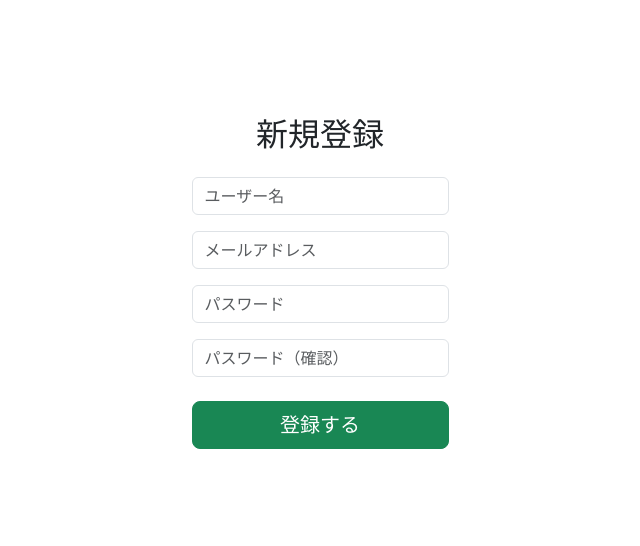
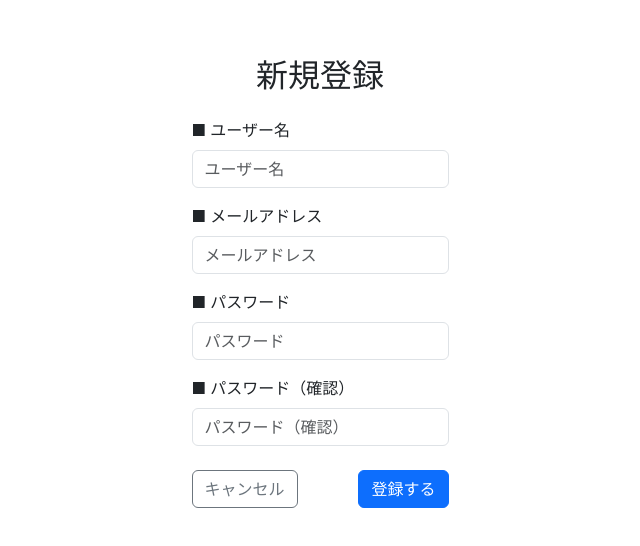
Before and after one commit to skr08m/campus_portfolioSNS, a React app in the folder frontend/: page /register in a window 1280 px wide. Shown: the part 118-664 px from the top of the page, without its empty margins (320-960 px from the left). Built offline with nearby package versions, Linux system fonts and the light colour scheme; the HTML template or start-up script is replaced by a standard one.

Commit message:
フロント微調整

```diff
--- a/frontend/src/pages/LoginPage.jsx
+++ b/frontend/src/pages/LoginPage.jsx
@@ -17,7 +17,7 @@ const LoginPage = () => {
   // ログイン成功後にページ遷移を行うためのフック
   const navigate = useNavigate();
 
-  // 2. イベントハンドラ: 入力フィールド変更時の処理
+  // 入力フィールド変更時の処理
   const handleChange = (e) => {
     // e.target.name と e.target.value を使って、対応するフィールドの状態を更新
     setFormData({
@@ -30,31 +30,31 @@ const LoginPage = () => {
     e.preventDefault();
 
     try {
-      // 1. ログインエンドポイントへPOSTリクエスト
+      // ログインエンドポイントへPOSTリクエスト
       const response = await fetch(
-        "http://localhost:8080/api/auth/login", // 👈 ログイン用のエンドポイント
+        "http://localhost:8080/api/auth/login",
         {
           method: "POST",
           headers: {
             "Content-Type": "application/json"
           },
+          // RegisterとはJSON名が異なるため注意
           body: JSON.stringify({
-            email: formData.email, // 👈 キー名はJava側に合わせる
+            email: formData.email,
             password: formData.password
           })
         }
       );
 
-      // 2. レスポンスのチェック
+      // 401 Unauthorized などが返ってきた場合はエラーメッセージを表示
       if (!response.ok) {
-        // 401 Unauthorized などが返ってきた場合
         throw new Error("メールアドレスまたはパスワードが正しくありません");
       }
 
-      // 3. サーバーから発行された「本物のJWT」を受け取る
+      // サーバーから発行されたJWTを受け取る
       const jwt = await response.text();
 
-      // 4. ブラウザの localStorage に保存（これで各画面のガードを突破できる）
+      // ブラウザのlocalStorageに保存
       localStorage.setItem("jwt", jwt);
 
       alert("ログイン成功！");
--- a/frontend/src/pages/Register.jsx
+++ b/frontend/src/pages/Register.jsx
@@ -20,14 +20,14 @@ const Register = () => {
   const handleSubmit = async (e) => {
     e.preventDefault();
 
-    // パスワード一致チェック（フロント側のバリデーション）
+    // パスワード一致チェック
     if (formData.password !== formData.confirmPassword) {
       alert("パスワードが一致しません");
       return;
     }
 
     try {
-      // 1. サーバーへ送信
+      // サーバーへ送信
       const response = await fetch(
         "http://localhost:8080/api/auth/register",
         {
@@ -43,15 +43,15 @@ const Register = () => {
         }
       );
 
-      // 2. レスポンスのチェック
+      // レスポンスチェック
       if (!response.ok) {
         throw new Error("登録に失敗しました");
       }
 
-      // 3. サーバーから返ってきたJWT（証明書）を受け取る
+      // サーバーから返ってきたJWTを受け取る
       const jwt = await response.text();
 
-      // 4. JWTを保存（これでHome画面に入れるようになる）
+      // JWTを保存
       localStorage.setItem("jwt", jwt);
 
       alert("登録が完了し、ログインしました！");
@@ -64,23 +64,32 @@ const Register = () => {
   };
 
   return (
-    <Container className="my-5 mx-auto" style={{ maxWidth: '400px' }}>
+    <Container className="my-2 mx-auto" style={{ maxWidth: '400px' }}>
       <h2 className="text-center mb-4">新規登録</h2>
       <Form onSubmit={handleSubmit}>
-        <Form.Group className="mb-3">
+        <Form.Group className="mb-3 text-start">
+          <Form.Label>■ ユーザー名</Form.Label>
           <Form.Control type="text" name="username" placeholder="ユーザー名" onChange={handleChange} required />
         </Form.Group>
-        <Form.Group className="mb-3">
+        <Form.Group className="mb-3 text-start">
+          <Form.Label>■ メールアドレス</Form.Label>
           <Form.Control type="email" name="email" placeholder="メールアドレス" onChange={handleChange} required />
         </Form.Group>
-        <Form.Group className="mb-3">
+        <Form.Group className="mb-3 text-start">
+          <Form.Label>■ パスワード</Form.Label>
           <Form.Control type="password" name="password" placeholder="パスワード" onChange={handleChange} required />
         </Form.Group>
-        <Form.Group className="mb-4">
+        <Form.Group className="mb-4 text-start">
+          <Form.Label>■ パスワード（確認）</Form.Label>
           <Form.Control type="password" name="confirmPassword" placeholder="パスワード（確認）" onChange={handleChange} required />
         </Form.Group>
-        <div className="d-grid">
-          <Button variant="success" type="submit" size="lg">登録する</Button>
+        <div className="d-flex justify-content-between mt-4">
+          <Button variant="outline-secondary" onClick={() => navigate('/')}>
+            キャンセル
+          </Button>
+          <Button variant="primary" type="submit">
+            登録する
+          </Button>
         </div>
       </Form>
     </Container>
```
Also changed, not shown: 1 other file (tests, documents, lock files or other folders).
